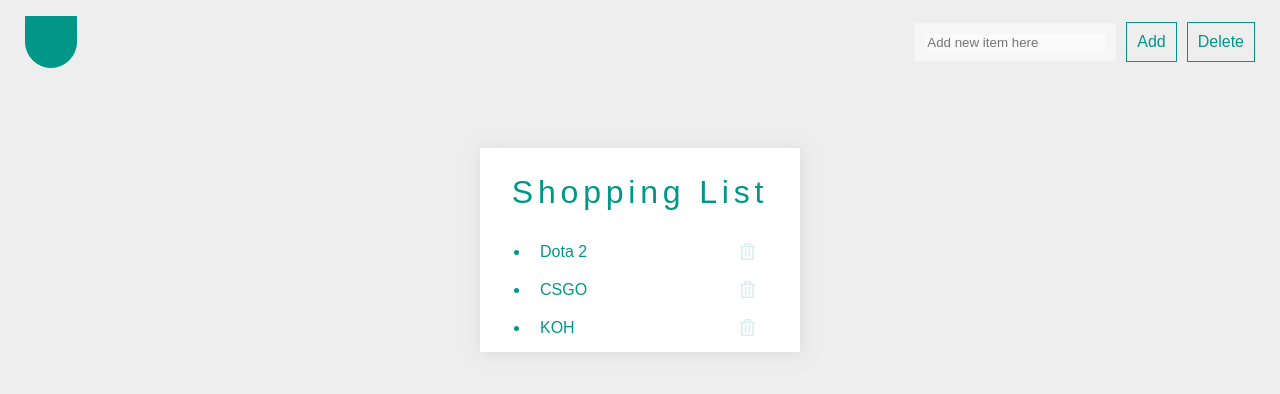
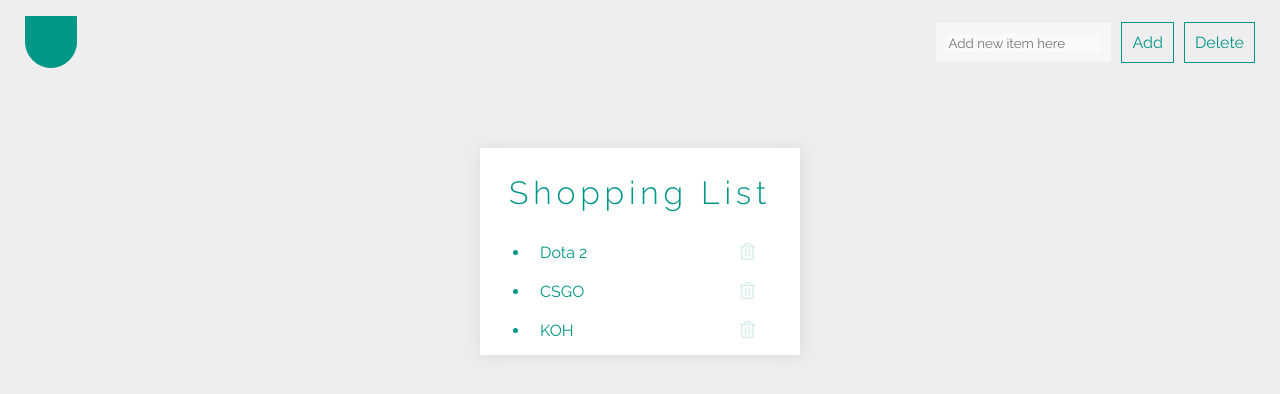
Before and after one commit to spacemonkey001github/ShoppingList, a plain HTML site: page index.html in a window 1280 px wide. Drawn offline with Linux system fonts and the light colour scheme.

Commit message:
Update index.html

```diff
--- a/index.html
+++ b/index.html
@@ -4,7 +4,7 @@
 	<title>Shopping List</title>
 	<meta charset="utf-8">
 	<link rel="stylesheet" type="text/css" href="style.css">
-
+	<link href="https://fonts.googleapis.com/css?family=Raleway:300,400&display=swap" rel="stylesheet">
 </head>
 <body>
 
```
